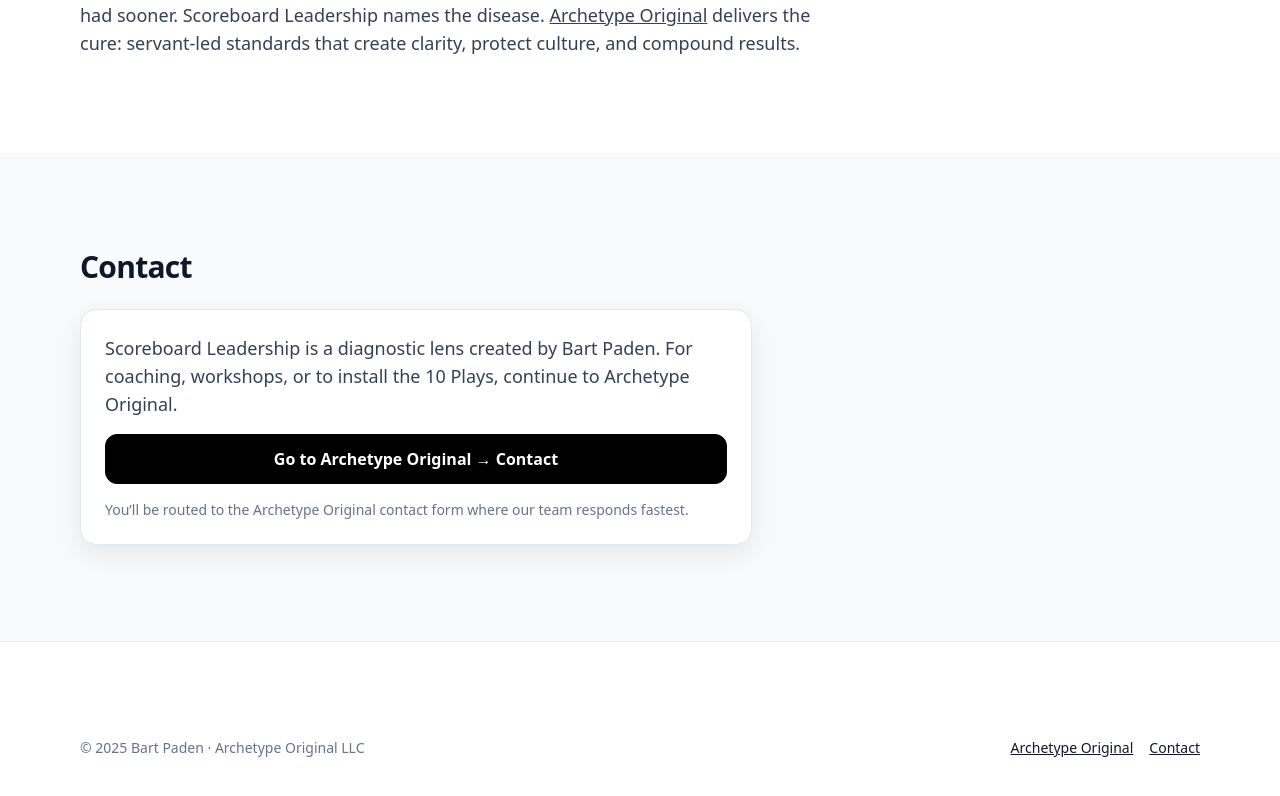
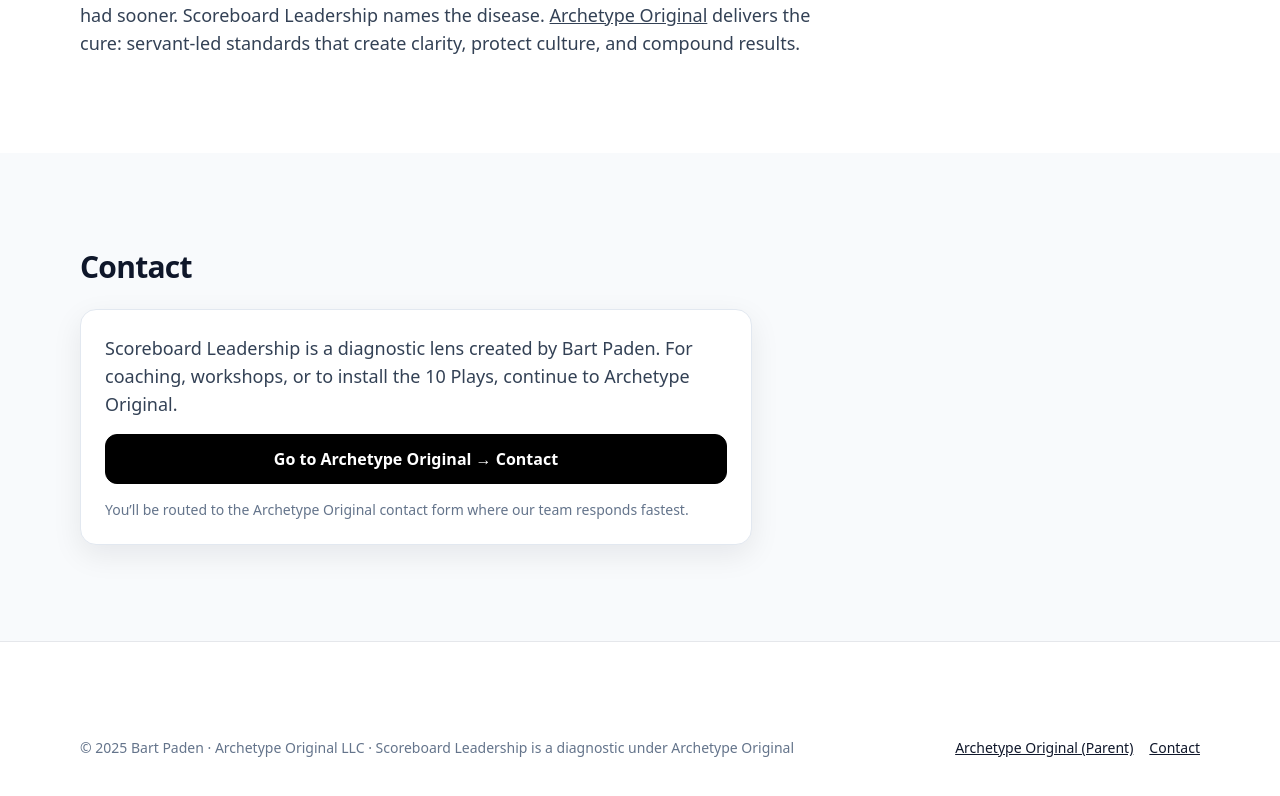
Before and after one commit to mediaphish/scoreboard-leadership, a React (Vite) app: page / in a window 1280 px wide. Shown: the part 1861-2657 px from the top of the page. Built offline with nearby package versions, Linux system fonts and the light colour scheme.

Commit message:
Update App.jsx

```diff
--- a/src/App.jsx
+++ b/src/App.jsx
@@ -15,9 +15,11 @@
       <Contact />
       <footer className="section border-t">
         <div className="container flex flex-col md:flex-row items-start md:items-center justify-between gap-6">
-          <p className="text-sm text-slate-500">© 2025 Bart Paden · Archetype Original LLC</p>
+          <p className="text-sm text-slate-500">
+            © 2025 Bart Paden · Archetype Original LLC · Scoreboard Leadership is a diagnostic under Archetype Original
+          </p>
           <nav className="text-sm flex items-center gap-4">
-            <a className="underline" href="https://archetypeoriginal.com" rel="noreferrer">Archetype Original</a>
+            <a className="underline" href="https://archetypeoriginal.com" rel="noreferrer">Archetype Original (Parent)</a>
             <a className="underline" href="#contact">Contact</a>
           </nav>
         </div>
```
